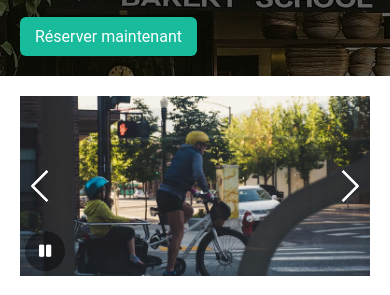
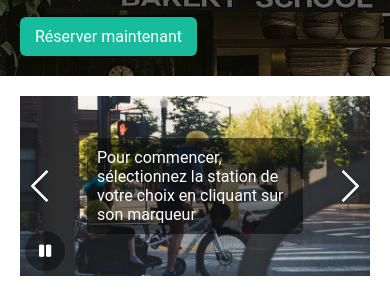
Before and after one commit to Clement-76/location_velos, a plain HTML site: page index.html in a window 390 px wide. Shown: the part 243-538 px from the top of the page. Drawn offline with nearby package versions, Linux system fonts and the light colour scheme; some packages are replaced by stand-ins of ours; no server answers.

Commit message:
ajout de texte expliquant le fonctionnement du site sur le diapo

```diff
--- a/index.html
+++ b/index.html
@@ -36,11 +36,21 @@
         <div class="container">
             <div class="slider center">
                 <div class="image_container">
-                    <div class="image_slider"></div>
-                    <div class="image_slider"></div>
-                    <div class="image_slider"></div>
-                    <div class="image_slider"></div>
-                    <div class="image_slider"></div>
+                    <div class="image_slider">
+                        <p>Pour commencer, sélectionnez la station de votre choix en cliquant sur son marqueur</p>
+                    </div>
+                    <div class="image_slider">
+                        <p>Ensuite, un tableau contenant les informations de la station apparaitra sur la droite. Sous ce dernier, cliquez sur "réserver"</p>
+                    </div>
+                    <div class="image_slider">
+                        <p>Un formulaire de réservation va alors apparaitre, remplissez le, signez puis cliquez sur "confirmer" pour réserver votre vélo</p>
+                    </div>
+                    <div class="image_slider">
+                        <p>Et voilà, votre vélo est réservé ! Vous pouvez retrouver toutes les informations de votre réservation sous la carte</p>
+                    </div>
+                    <div class="image_slider">
+                        <p>Pour commencer, sélectionnez la station de votre choix en cliquant sur son marqueur</p>
+                    </div>
                 </div>
                 <div class="controls"><i class="fas fa-pause"></i></div>
                 <div class="arrow_left"></div>
--- a/public/css/style.css
+++ b/public/css/style.css
@@ -1,4 +1,5 @@
-html, body {
+html,
+body {
     height: 100%;
     overflow-x: hidden;
 }
@@ -101,6 +102,17 @@ header p {
     background-size: cover;
     background-position: center;
     background-repeat: no-repeat;
+}
+
+.image_slider p {
+    color: #fff;
+    font-family: 'roboto', sans-serif;
+    font-size: 1.6em;
+    background-color: rgba(0, 0, 0, 0.5);
+    width: 80%;
+    margin: 15px auto 0 auto;
+    padding: 15px;
+    border-radius: 6px;
 }
 
 .image_slider:nth-child(1),
@@ -458,6 +470,7 @@ footer a:hover:after {
 
 /* tablets and smartphones */
 @media all and (max-width: 768px) {
+
     .container,
     footer {
         padding: 30px;
@@ -469,6 +482,13 @@ footer a:hover:after {
 
     .image_slider {
         height: 38vw;
+        display: flex;
+    }
+
+    .image_slider p {
+        width: 60%;
+        margin: auto;
+        font-size: 1.4em;
     }
 
     .controls {
@@ -508,6 +528,7 @@ footer a:hover:after {
 
 /* smartphones */
 @media all and (max-width: 425px) {
+
     .container,
     footer,
     .booking_form {
@@ -554,12 +575,18 @@ footer a:hover:after {
         height: 180px;
     }
 
+    .image_slider p {
+        font-size: 1em;
+        padding: 10px;
+        width: 56%;
+    }
+
     #map {
         height: 400px;
     }
 
     #booking_state {
-/*        margin: 5px auto 0 auto;*/
+        /*        margin: 5px auto 0 auto;*/
         flex: 0 0 100%;
     }
 }
```
